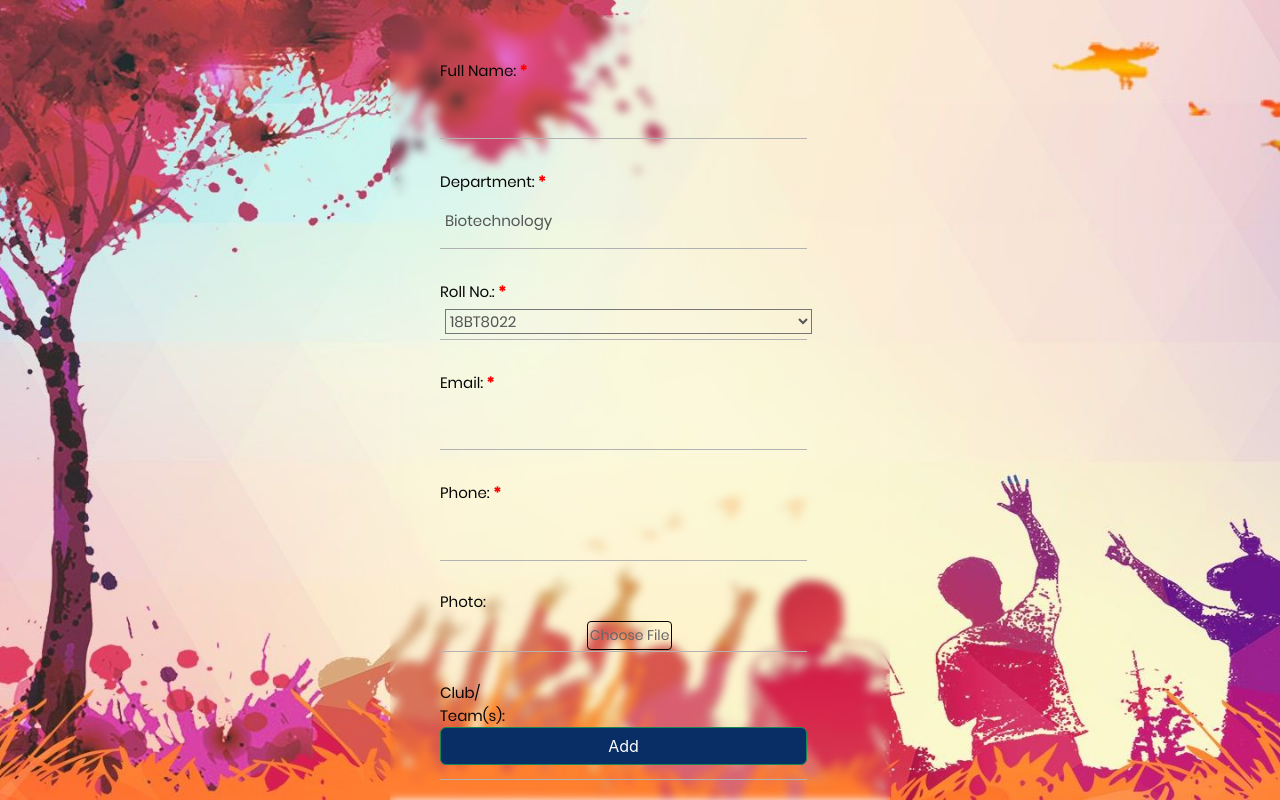
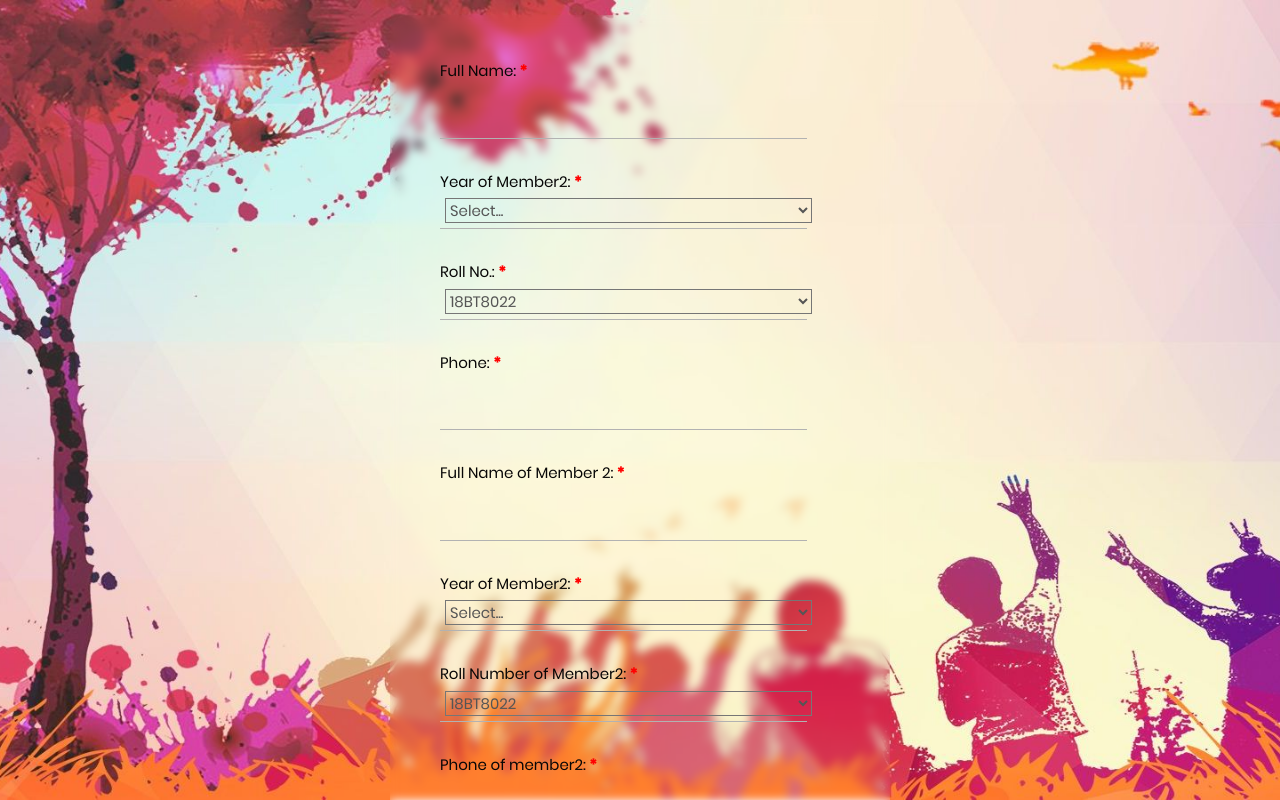
Before and after one commit to lcnitdgp/Prom_2023, a React (Create React App) app in the folder client/: page / in a window 1280 px wide. Both pictures are taken after a click on the button "Submit". Shown: the top 800 px of the page. Built offline with nearby package versions, Linux system fonts and the light colour scheme; some icons are missing.

Commit message:
form fields chsnged

```diff
--- a/client/src/components/DetailsForm.jsx
+++ b/client/src/components/DetailsForm.jsx
@@ -1,5 +1,5 @@
-import React from 'react';
-import {useState} from 'react';
+import React from "react";
+import { useState } from "react";
 import { useNavigate, useParams } from "react-router-dom";
 import { BranchData } from "./constants/BranchData";
 import { clubs, studentYear } from "./constants";
@@ -96,6 +96,7 @@ const validationSchema = yup.object().shape({
     .checkNoEmojis(emojiErrorMessage)
     .matches(englishChractersRegex, englishCharactersErrorMessage),
   department: yup.string().required(requiredErrorMessage),
+  year: yup.string().required(requiredErrorMessage),
   rollNumber: yup.string().required(requiredErrorMessage),
   email: yup.string().required(requiredErrorMessage).email(emailErrorMessage),
   phone: yup
@@ -105,18 +106,18 @@ const validationSchema = yup.object().shape({
     .min(10, phoneLengthErrorMessage)
     .max(10, phoneLengthErrorMessage),
   image: yup.string().maxImageSize(imageSizeErrorMessage),
-  clubs: yup.array().distinctEntries(duplicateErrorMessage),
-  wing: yup
-    .string()
-    .checkNoEmojis(emojiErrorMessage)
-    .checkNoDoubleQuotes(doubleQuotesErrorMessage)
-    .matches(englishChractersRegex, englishCharactersErrorMessage),
-  quote: yup
-    .string()
-    .max(80, quoteErrorMessage)
-    .checkNoEmojis(emojiErrorMessage)
-    .checkNoDoubleQuotes(doubleQuotesErrorMessage)
-    .matches(englishChractersRegex, englishCharactersErrorMessage),
+  // clubs: yup.array().distinctEntries(duplicateErrorMessage),
+  // wing: yup
+  //   .string()
+  //   .checkNoEmojis(emojiErrorMessage)
+  //   .checkNoDoubleQuotes(doubleQuotesErrorMessage)
+  //   .matches(englishChractersRegex, englishCharactersErrorMessage),
+  // quote: yup
+  //   .string()
+  //   .max(80, quoteErrorMessage)
+  //   .checkNoEmojis(emojiErrorMessage)
+  //   .checkNoDoubleQuotes(doubleQuotesErrorMessage)
+  //   .matches(englishChractersRegex, englishCharactersErrorMessage),
 });
 
 export default function DetailsForm() {
@@ -323,7 +324,8 @@ export default function DetailsForm() {
                   <div className="input-wrapper">
                     <div className="wrap-input100">
                       <span className="label-input100">
-                      <span>Full Name: <b style={{ color: "red" }}>*</b>
+                        <span>
+                          Full Name: <b style={{ color: "red" }}>*</b>
                         </span>
                       </span>
                       <input className="input100" type="text" {...field} />
@@ -336,7 +338,7 @@ export default function DetailsForm() {
                 )}
               </Field>
 
-            <Field name="department">
+              {/* <Field name="department">
                 {({ field, form: { touched, errors }, meta }) => (
                   <div className="input-wrapper">
                     <div className="wrap-input100">
@@ -358,6 +360,31 @@ export default function DetailsForm() {
                     )}
                   </div>
                 )}
+              </Field> */}
+
+<Field name="rollNumber2">
+                {({ field, form: { touched, errors }, meta }) => (
+                  <div class="input-wrapper">
+                    <div className="wrap-input100">
+                      <span className="label-input100">
+                        Year of Member2: <b style={{ color: "red" }}>*</b>
+                      </span>
+
+                      <select className="input100" name="rollNumber" {...field}>
+                        <option value="select">Select...</option>
+                        <option value="1st Year">1st Year</option>
+                        <option value="2nd Year">2nd Year</option>
+                        <option value="3rd Year">3rd Year</option>
+                        <option value="4th Year">4th Year</option>
+                        {/* {renderClubOptions()} */}
+                      </select>
+                      <span className="focus-input100"></span>
+                    </div>
+                    {errors.rollNumber && touched.rollNumber && (
+                      <div className="error-message">{errors.rollNumber}</div>
+                    )}
+                  </div>
+                )}
               </Field>
 
               <Field name="rollNumber">
@@ -366,7 +393,6 @@ export default function DetailsForm() {
                     <div className="wrap-input100">
                       <span className="label-input100">
                         Roll No.: <b style={{ color: "red" }}>*</b>
-
                       </span>
 
                       <select className="input100" name="rollNumber" {...field}>
@@ -381,7 +407,7 @@ export default function DetailsForm() {
                 )}
               </Field>
 
-            <Field name="email">
+              {/* <Field name="email">
               {({ field, form: { touched, errors }, meta }) => (
                 <div class="input-wrapper">
                   <div className="wrap-input100">
@@ -398,7 +424,7 @@ export default function DetailsForm() {
                   )}
                 </div>
               )}
-            </Field>
+            </Field> */}
 
               <Field name="phone">
                 {({ field, form: { touched, errors }, meta }) => (
@@ -420,7 +446,93 @@ export default function DetailsForm() {
                 )}
               </Field>
 
-            <Field name="image">
+              <Field name="name2">
+                {({ field, form: { touched, errors }, meta }) => (
+                  <div className="input-wrapper">
+                    <div className="wrap-input100">
+                      <span className="label-input100">
+                        <span>
+                          Full Name of Member 2:{" "}
+                          <b style={{ color: "red" }}>*</b>
+                        </span>
+                      </span>
+                      <input className="input100" type="text" {...field} />
+                      <span className="error focus-input100"></span>
+                    </div>
+                    {errors.name && touched.name && (
+                      <div className="error-message">{errors.name}</div>
+                    )}
+                  </div>
+                )}
+              </Field>
+
+              <Field name="rollNumber2">
+                {({ field, form: { touched, errors }, meta }) => (
+                  <div class="input-wrapper">
+                    <div className="wrap-input100">
+                      <span className="label-input100">
+                        Year of Member2: <b style={{ color: "red" }}>*</b>
+                      </span>
+
+                      <select className="input100" name="rollNumber" {...field}>
+                        <option value="select">Select...</option>
+                        <option value="1st Year">1st Year</option>
+                        <option value="2nd Year">2nd Year</option>
+                        <option value="3rd Year">3rd Year</option>
+                        <option value="4th Year">4th Year</option>
+                        {/* {renderClubOptions()} */}
+                      </select>
+                      <span className="focus-input100"></span>
+                    </div>
+                    {errors.rollNumber && touched.rollNumber && (
+                      <div className="error-message">{errors.rollNumber}</div>
+                    )}
+                  </div>
+                )}
+              </Field>
+
+              <Field name="rollNumber2">
+                {({ field, form: { touched, errors }, meta }) => (
+                  <div class="input-wrapper">
+                    <div className="wrap-input100">
+                      <span className="label-input100">
+                        Roll Number of Member2:{" "}
+                        <b style={{ color: "red" }}>*</b>
+                      </span>
+
+                      <select className="input100" name="rollNumber" {...field}>
+                        {renderRollNumbers()}
+                      </select>
+                      <span className="focus-input100"></span>
+                    </div>
+                    {errors.rollNumber && touched.rollNumber && (
+                      <div className="error-message">{errors.rollNumber}</div>
+                    )}
+                  </div>
+                )}
+              </Field>
+
+              <Field name="phone">
+                {({ field, form: { touched, errors }, meta }) => (
+                  <div class="input-wrapper">
+                    <div className="wrap-input100">
+                      <span className="label-input100">
+                        <span>
+                          Phone of member2: <b style={{ color: "red" }}>*</b>
+                        </span>
+                      </span>
+                      <input className="input100" type="text" {...field} />
+                      <span className="focus-input100"></span>
+                    </div>
+
+                    {errors.phone && touched.phone && (
+                      <div className="error-message">{errors.phone}</div>
+                    )}
+                  </div>
+                )}
+              </Field>
+
+              {/* <Field name="image">
               {({ field, form: { touched, errors }, meta }) => {
                 console.log(errors.image, touched);
 
@@ -461,9 +573,9 @@ export default function DetailsForm() {
                   </div>
                 );
               }}
-            </Field>
+            </Field> */}
 
-            <FieldArray name="clubs">
+              {/* <FieldArray name="clubs">
               {(arrayHelpers) => (
                 <div class="input-wrapper">
                   <div className="wrap-input100">
@@ -530,9 +642,9 @@ export default function DetailsForm() {
                   )}
                 </div>
               )}
-            </FieldArray>
+            </FieldArray> */}
 
-            <Field name="wing">
+              {/* <Field name="wing">
               {({ field, form: { touched, errors }, meta }) => (
                 <div class="input-wrapper">
                   <div className="wrap-input100">
@@ -547,9 +659,9 @@ export default function DetailsForm() {
                   )}
                 </div>
               )}
-            </Field>
+            </Field> */}
 
-            <Field name="quote">
+              {/* <Field name="quote">
               {({ field, form: { touched, errors }, meta }) => (
                 <div class="input-wrapper">
                   <div className="wrap-input100">
@@ -564,7 +676,7 @@ export default function DetailsForm() {
                   )}
                 </div>
               )}
-            </Field>
+            </Field> */}
 
               <div className="container-contact100-form-btn d-grid gap-2">
                 {show ? renderErrorToast() : null}
```
Lines whose indentation alone changed are shown as unchanged.
